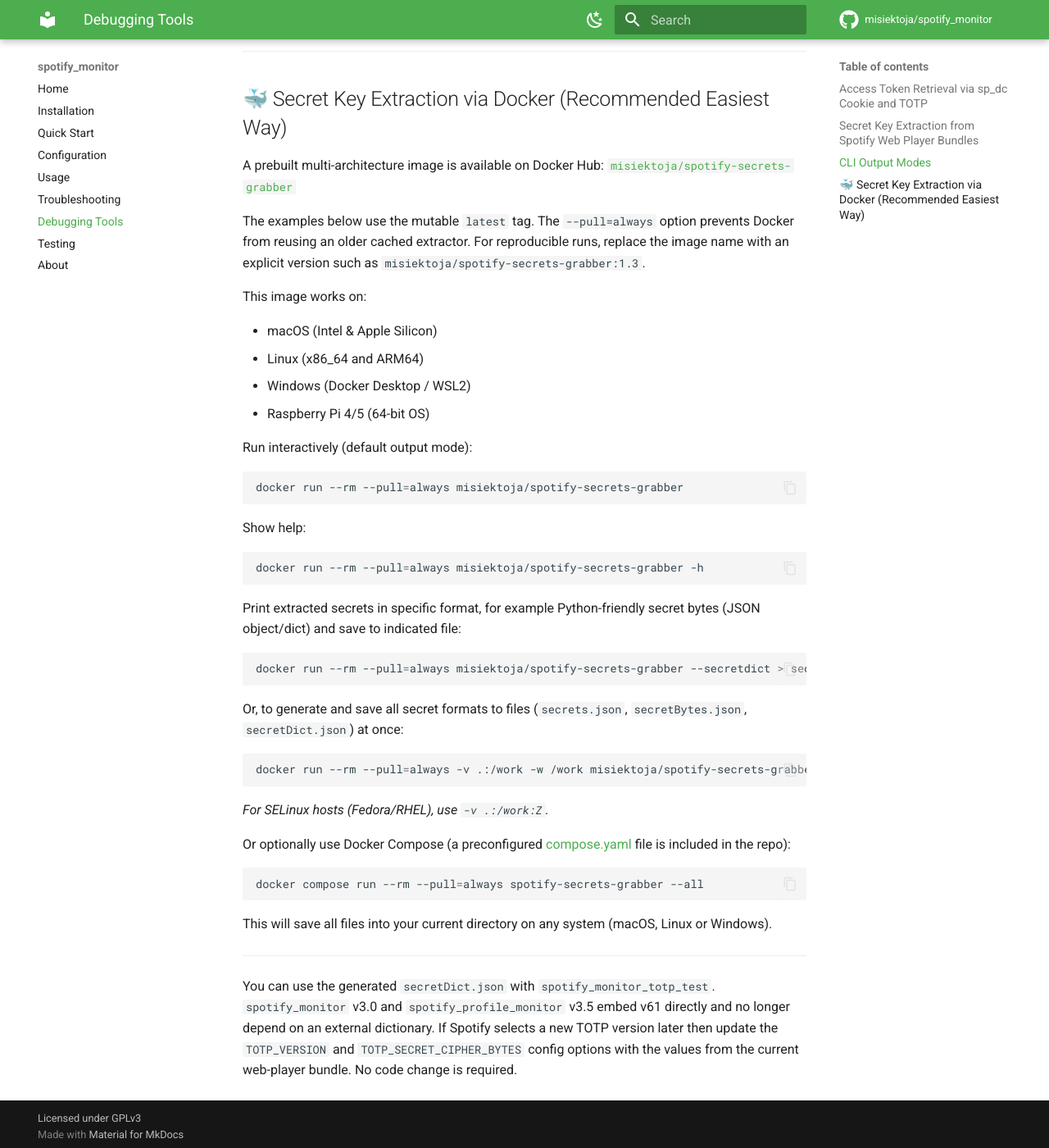
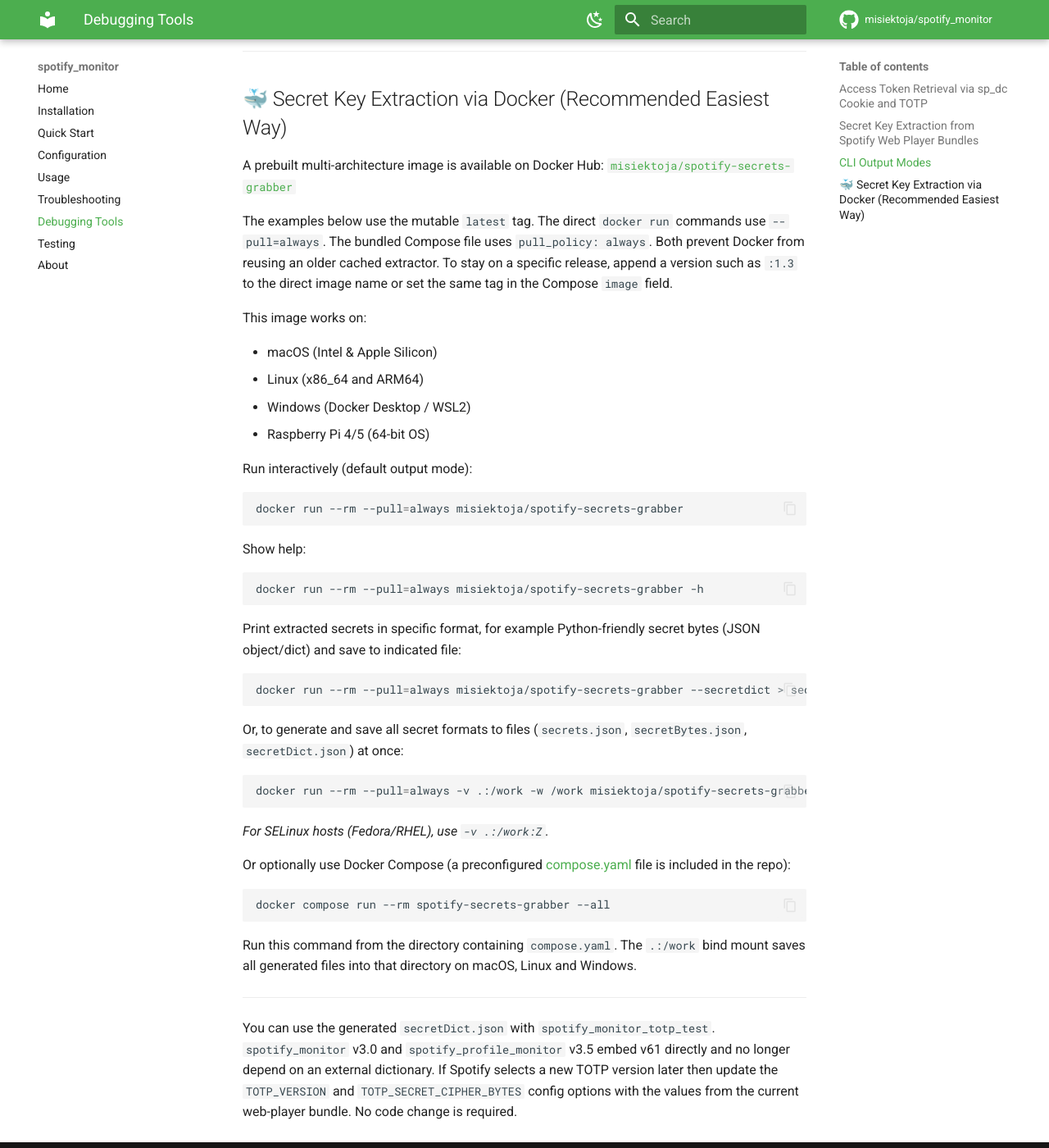
Before and after one commit to misiektoja/spotify_monitor, an MkDocs documentation site: the page built from docs/debugging.md, in a window 1280 px wide and 1400 px high, scrolled down 3094 px. Shown: the whole window at 82% size. Built offline with MkDocs 1.6.1 and Material for MkDocs 9.7.7, drawn with Linux system fonts in a browser that asks for light colours; comment, search, counter and statistics services are not loaded.

Commit message:
fix(docker): refresh secret grabber image in compose

````diff
--- a/docs/debugging.md
+++ b/docs/debugging.md
@@ -112,7 +112,7 @@
 
 A prebuilt multi-architecture image is available on Docker Hub: [`misiektoja/spotify-secrets-grabber`](https://hub.docker.com/r/misiektoja/spotify-secrets-grabber)
 
-The examples below use the mutable `latest` tag. The `--pull=always` option prevents Docker from reusing an older cached extractor. For reproducible runs, replace the image name with an explicit version such as `misiektoja/spotify-secrets-grabber:1.3`.
+The examples below use the mutable `latest` tag. The direct `docker run` commands use `--pull=always`. The bundled Compose file uses `pull_policy: always`. Both prevent Docker from reusing an older cached extractor. To stay on a specific release, append a version such as `:1.3` to the direct image name or set the same tag in the Compose `image` field.
 
 This image works on:
 
@@ -149,10 +149,10 @@
 Or optionally use Docker Compose (a preconfigured [compose.yaml](https://github.com/misiektoja/spotify_monitor/blob/main/debug/spotify_monitor_secret_grabber_docker/compose.yaml) file is included in the repo):
 
 ```sh
-docker compose run --rm --pull=always spotify-secrets-grabber --all
+docker compose run --rm spotify-secrets-grabber --all
 ```
 
-This will save all files into your current directory on any system (macOS, Linux or Windows).
+Run this command from the directory containing `compose.yaml`. The `.:/work` bind mount saves all generated files into that directory on macOS, Linux and Windows.
 
 ---
 
````
Also changed, not shown: 2 other files.
